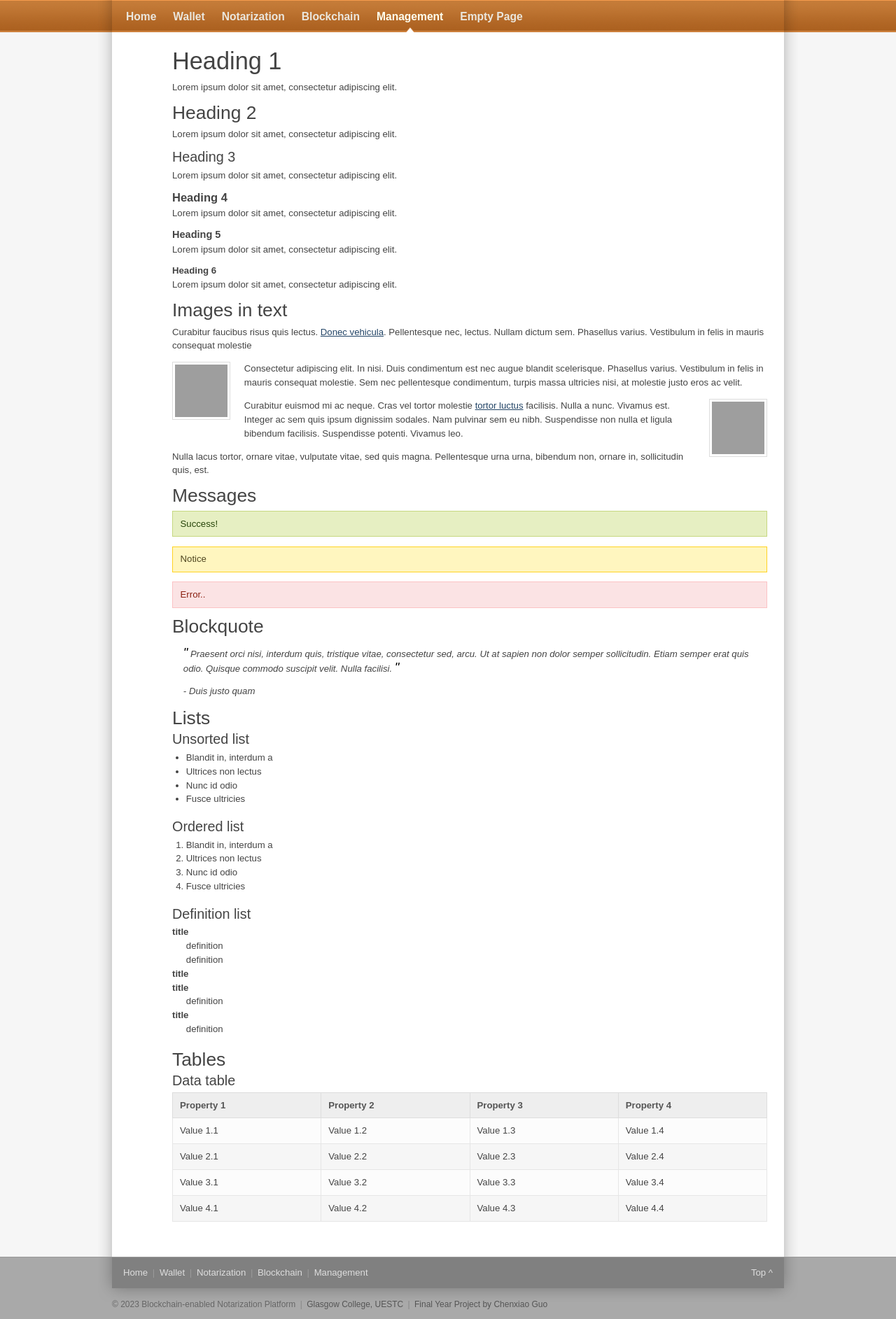
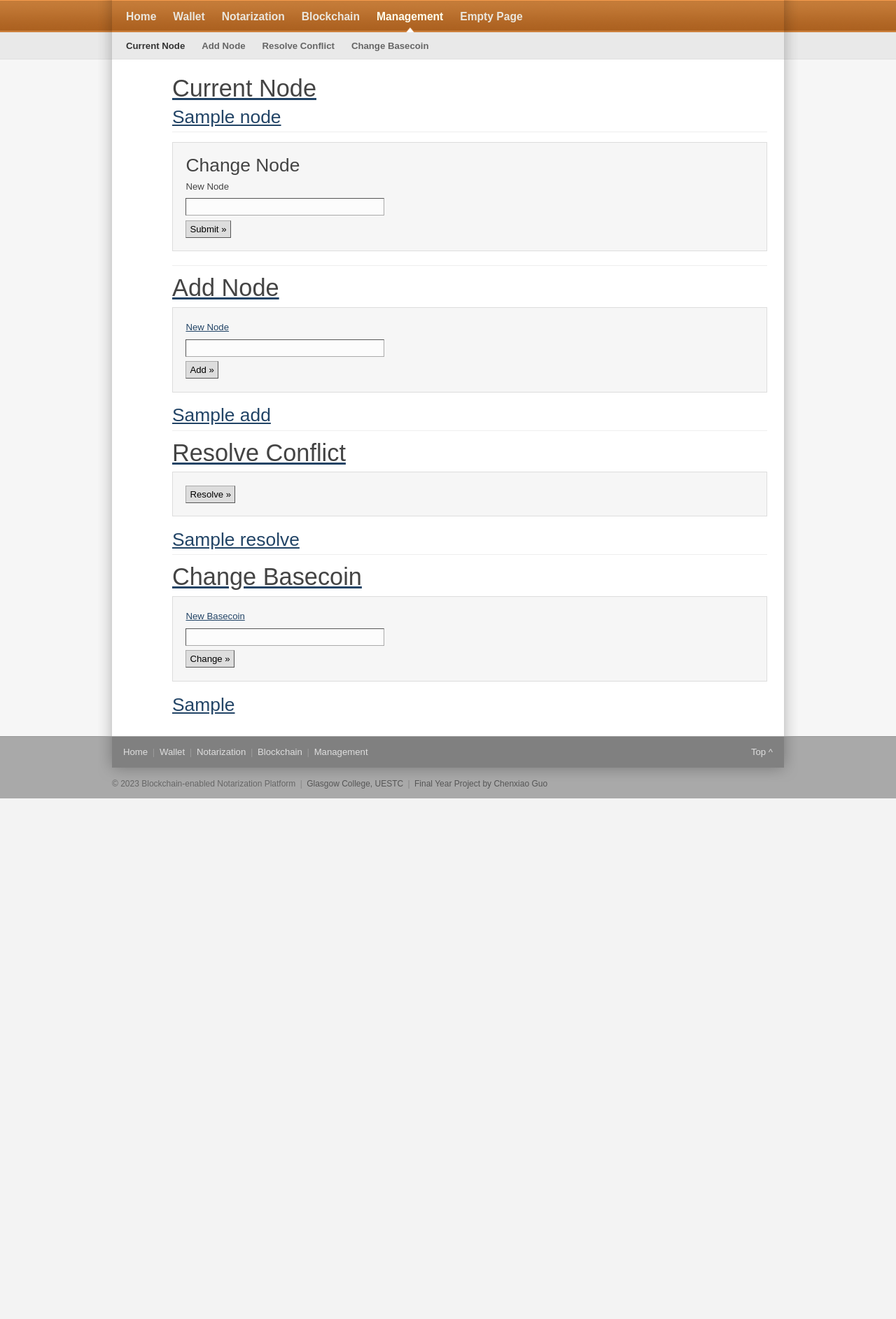
Before and after one commit to GCXLLL/Blockchain, a Flask app: template web/templates/management.html in a window 1280 px wide. Shown: the part 124-2009 px from the top of the page at 70% size. After the commit the page ends 1265 px from the top, so only its background shows below. Run offline with Flask 2, Linux system fonts and the light colour scheme; the template is opened without the code that fills it: most values are stand-ins (such as "Sample title", 1, 10 or a date in 2020); some libraries are stand-ins or nearby versions; grey boxes are pictures that could not be loaded.

Commit message:
finish the management part of blockchain

```diff
--- a/web/templates/management.html
+++ b/web/templates/management.html
@@ -60,6 +60,28 @@
 	</div>
 </div>
 
+<div id="subnav-wrapper">
+	<div id="subnav-wrapper-2">
+
+		<div class="center-wrapper">
+
+			<div id="subnav">
+
+				<ul class="tabbed">
+					<li class="current_page_item"><a href="#currentNode">Current Node</a></li>
+					<li><a href="#addNode">Add Node</a></li>
+					<li><a href="#resolve">Resolve Conflict</a></li>
+					<li><a href="#changeBasecoin">Change Basecoin</a></li>
+				</ul>
+
+				<div class="clearer">&nbsp;</div>
+
+			</div>
+
+		</div>
+	</div>
+</div>
+
 <div id="content-wrapper">
 	<div class="center-wrapper">
 
@@ -67,139 +89,110 @@
 
 			<div id="main-wrapper">
 				<div id="main">
+					<a name="currentNode">
+						<h1>Current Node</h1>
+						<h2><a>{{node}}</a></h2>
 
-					<h1>Heading 1</h1>
-					<p>Lorem ipsum dolor sit amet, consectetur adipiscing elit.</p>
+						<div class="archive-separator"></div>
 
-					<h2>Heading 2</h2>
-					<p>Lorem ipsum dolor sit amet, consectetur adipiscing elit.</p>
+						<form action="/changeNode" method="post">
+							<fieldset>
 
-					<h3>Heading 3</h3>
-					<p>Lorem ipsum dolor sit amet, consectetur adipiscing elit.</p>
+								<div class="legend"><h2>Change Node</h2></div>
 
-					<h4>Heading 4</h4>
-					<p>Lorem ipsum dolor sit amet, consectetur adipiscing elit.</p>
+								<div class="form-row">
 
-					<h5>Heading 5</h5>
-					<p>Lorem ipsum dolor sit amet, consectetur adipiscing elit.</p>
+									<div class="form-property form-required">New Node</div>
+									<div class="form-value"><input type="text" size="32" name="node" class="text" /></div>
 
-					<h6>Heading 6</h6>
-					<p>Lorem ipsum dolor sit amet, consectetur adipiscing elit.</p>
+									<div class="clearer">&nbsp;</div>
 
-					<div class="content_separator"></div>
+								</div>
 
-					<h2>Images in text</h2>
+								<div class="form-row form-row-submit">
 
-					<p>Curabitur faucibus risus quis lectus. <a href="#">Donec vehicula</a>. Pellentesque nec, lectus. Nullam dictum sem. Phasellus varius. Vestibulum in felis in mauris consequat molestie</p>
+									<div class="form-value"><input type="submit" class="button" value="Submit &#187;" /></div>
 
-					<img src="sample-thumbnail.jpg" width="75" height="75" alt="" class="alignleft" />
+									<div class="clearer">&nbsp;</div>
 
-					<p>Consectetur adipiscing elit. In nisi. Duis condimentum est nec augue blandit scelerisque. Phasellus varius. Vestibulum in felis in mauris consequat molestie. Sem nec pellentesque condimentum, turpis massa ultricies nisi, at molestie justo eros ac velit.</p>
+								</div>
+							</fieldset>
+						</form>
+					</a>
+					<div class="archive-separator"></div>
 
-					<img src="sample-thumbnail.jpg" width="75" height="75" alt="" class="alignright" />
+					<a name="addNode">
+						<h1>Add Node</h1>
+						<form action="/addNode" method="post">
+							<fieldset>
 
-					<p>Curabitur euismod mi ac neque. Cras vel tortor molestie <a href="#">tortor luctus</a> facilisis. Nulla a nunc. Vivamus est. Integer ac sem quis ipsum dignissim sodales. Nam pulvinar sem eu nibh. Suspendisse non nulla et ligula bibendum facilisis. Suspendisse potenti. Vivamus leo.</p>
+								<div class="form-row">
 
-					<p>Nulla lacus tortor, ornare vitae, vulputate vitae, sed quis magna. Pellentesque urna urna, bibendum non, ornare in, sollicitudin quis, est.</p>
+									<div class="form-property form-required">New Node</div>
+									<div class="form-value"><input type="text" size="32" name="node" class="text" /></div>
 
-					<div class="clearer">&nbsp;</div>
+									<div class="clearer">&nbsp;</div>
 
-					<div class="content_separator"></div>
+								</div>
 
-					<h2>Messages</h2>
+								<div class="form-row form-row-submit">
 
-					<div class="success">Success!</div>
+									<div class="form-value"><input type="submit" class="button" value="Add &#187;" /></div>
 
-					<div class="notice">Notice</div>
+									<div class="clearer">&nbsp;</div>
 
-					<div class="error">Error..</div>
+								</div>
+							</fieldset>
+						</form>
+						<h2><a>{{add}}</a></h2>
+					</a>
 
-					<div class="content_separator"></div>
+					<div class="archive-separator"></div>
+					<a name="resolve">
+						<h1>Resolve Conflict</h1>
+						<form action="/resolve" method="get">
+							<fieldset>
+								<div class="form-row form-row-submit">
 
-					<h2>Blockquote</h2>
+									<div class="form-value"><input type="submit" class="button" value="Resolve &#187;" /></div>
 
-					<blockquote>
-						<p><span>&quot;</span> Praesent orci nisi, interdum quis, tristique vitae, consectetur sed, arcu. Ut at sapien non dolor semper sollicitudin. Etiam semper erat quis odio. Quisque commodo suscipit velit. Nulla facilisi. <span>&quot;</span></p>
-						- Duis justo quam
-					</blockquote>
+									<div class="clearer">&nbsp;</div>
 
-					<div class="content_separator"></div>
+								</div>
+							</fieldset>
+						</form>
+						<h2><a>{{resolve}}</a></h2>
+					</a>
 
-					<h2>Lists</h2>
+					<div class="archive-separator"></div>
+					<a name="changeBasecoin">
+						<h1>Change Basecoin</h1>
+						<form action="/changeBasecoin" method="post">
+							<fieldset>
 
-					<h3>Unsorted list</h3>
-					<ul>
-						<li>Blandit in, interdum a</li>
-						<li>Ultrices non lectus</li>
-						<li>Nunc id odio</li>
-						<li>Fusce ultricies</li>
-					</ul>
+								<div class="form-row">
 
-					<h3>Ordered list</h3>
-					<ol>
-						<li>Blandit in, interdum a</li>
-						<li>Ultrices non lectus</li>
-						<li>Nunc id odio</li>
-						<li>Fusce ultricies</li>
-					</ol>
+									<div class="form-property form-required">New Basecoin</div>
+									<div class="form-value"><input type="text" size="32" name="node" class="text" /></div>
 
-					<h3>Definition list</h3>
+									<div class="clearer">&nbsp;</div>
 
-					<dl>
-						<dt>title</dt>
-						<dd>definition</dd>
-						<dd>definition</dd>
-						<dt>title</dt>
-						<dt>title</dt>
-						<dd>definition</dd>
-						<dt>title</dt>
-						<dd>definition</dd>
-					</dl>
+								</div>
 
-					<div class="content_separator"></div>
+								<div class="form-row form-row-submit">
 
-					<h2>Tables</h2>
+									<div class="form-value"><input type="submit" class="button" value="Change &#187;" /></div>
 
-					<h3>Data table</h3>
+									<div class="clearer">&nbsp;</div>
 
-					<table class="data-table">
-						<tr>
-							<th>Property 1</th>
-							<th>Property 2</th>
-							<th>Property 3</th>
-							<th>Property 4</th>
-						</tr>
-						<tr class="even">
-							<td>Value 1.1</td>
-							<td>Value 1.2</td>
-							<td>Value 1.3</td>
-							<td>Value 1.4</td>
-						</tr>
-						<tr>
-							<td>Value 2.1</td>
-							<td>Value 2.2</td>
-							<td>Value 2.3</td>
-							<td>Value 2.4</td>
-						</tr>
-						<tr class="even">
-							<td>Value 3.1</td>
-							<td>Value 3.2</td>
-							<td>Value 3.3</td>
-							<td>Value 3.4</td>
-						</tr>
-						<tr>
-							<td>Value 4.1</td>
-							<td>Value 4.2</td>
-							<td>Value 4.3</td>
-							<td>Value 4.4</td>
-						</tr>
-					</table>
-
+								</div>
+							</fieldset>
+						</form>
+						<h2><a>{{baseCoin}}</a></h2>
+					</a>
 				</div>
 			</div>
-
 			<div class="clearer">&nbsp;</div>
-
 		</div>
 
 	</div>
--- a/web/web.py
+++ b/web/web.py
@@ -14,6 +14,7 @@ app.config['SECRET_KEY'] = os.urandom(24)
 # bootstrap = Bootstrap4(app)
 
 chain = None
+current_node = '127.0.0.1:5000'
 
 @app.route('/')
 def index():
@@ -32,7 +33,8 @@ def notarization():
 
 @app.route('/chain')
 def chain():
-    response = requests.get('http://127.0.0.1:5000/chain_request')
+    global current_node
+    response = requests.get(f'http://{current_node}/chain_request')
     hash = []
     timestamp = []
     tran = []
@@ -54,7 +56,10 @@ def chain():
 @app.route('/management')
 def management():
     if session.get('pswd'):
-        return render_template('management.html')
+        kwargs = {
+            "node": current_node
+        }
+        return render_template('management.html', **kwargs)
     else:
         pswd = None
         pswd = request.args.get("password")
@@ -62,7 +67,10 @@ def management():
             print(pswd)
             if pswd == 'chenxiaoguo':
                 session['pswd'] = pswd
-                return render_template('management.html')
+                kwargs = {
+                    "node": current_node
+                }
+                return render_template('management.html', **kwargs)
         print('no pswd')
         return render_template('management_login.html')
 
@@ -76,6 +84,72 @@ def get_block():
     return render_template('block.html')
 
 
+@app.route('/changeNode', methods=['POST'])
+def change_node():
+    node = request.args.get("node")
+    print(node)
+    if node:
+        global current_node
+        current_node = node
+        kwargs = {
+            "node": current_node
+        }
+    return render_template('management.html', **kwargs)
+
+
+@app.route('/addNode', methods=['POST'])
+def add_node():
+    node = request.args.get("node")
+    print(node)
+    if node:
+        nodes = {'nodes': node}
+        global current_node
+        response = requests.post(f'http://{current_node}/nodes/add', json=nodes)
+        if response.status_code == 200:
+            kwargs = {
+                "add": response
+            }
+            return render_template('management.html', **kwargs)
+    kwargs = {
+        "add": 'Fail to add'
+    }
+    return render_template('management.html', **kwargs)
+
+
+@app.route('/changeBasecoin', methods=['POST'])
+def change_basecoin():
+    node = request.args.get("node")
+    print(node)
+    if node:
+        nodes = {'baseCoin': node}
+        global current_node
+        response = requests.post(f'http://{current_node}/account/changeBasecoin', json=nodes)
+        if response.status_code == 200:
+            kwargs = {
+                "baseCoin": response
+            }
+            return render_template('management.html', **kwargs)
+    kwargs = {
+        "baseCoin": 'Fail to change'
+    }
+    return render_template('management.html', **kwargs)
+
+
+@app.route('/resolve', methods=['GET'])
+def resolve_conflict():
+    global current_node
+    response = requests.get(f'http://{current_node}/nodes/resolve')
+    if response.status_code == 200:
+        kwargs = {
+            "resolve": response['message']
+        }
+        return render_template('management.html', **kwargs)
+    kwargs = {
+        "resolve": response['message']
+    }
+    return render_template('management.html', **kwargs)
+
+
 @app.route('/empty_page')
 def empty_page():
     return render_template('empty_page.html')
```
Also changed, not shown: web/templates/block.html (+7 -7 lines).
